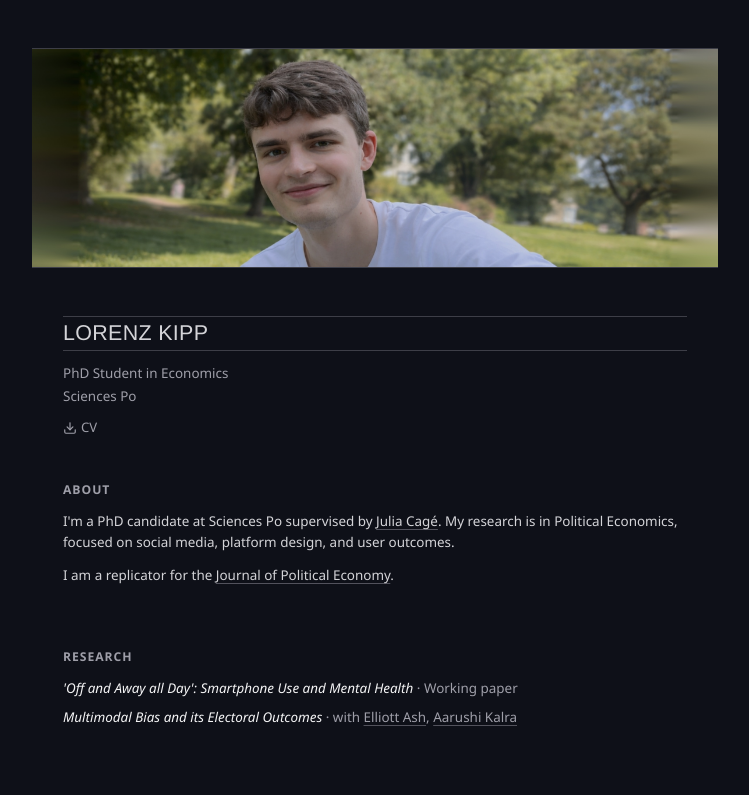
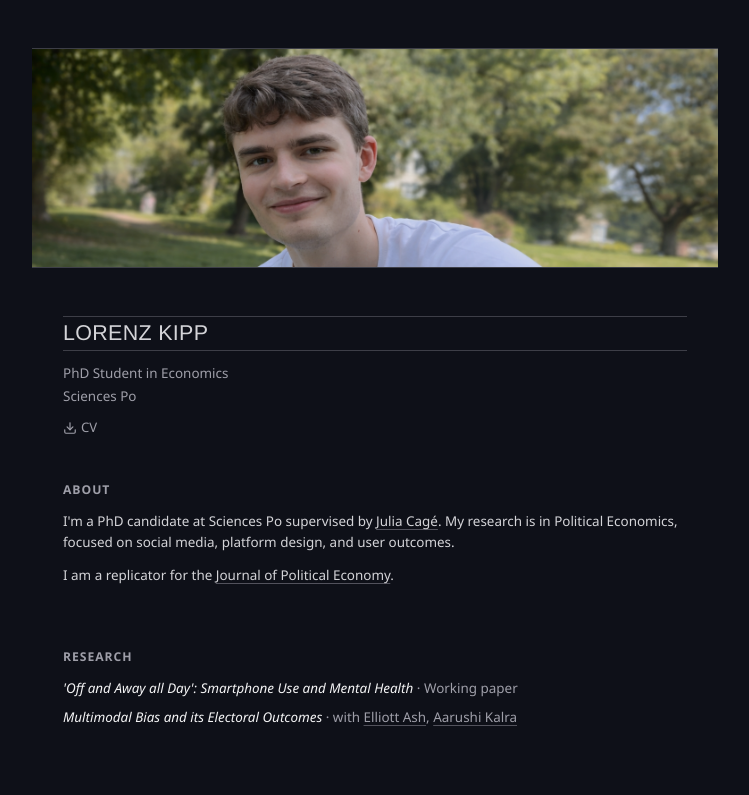
Before and after one commit to lorenzkipp/lorenzkipp.github.io, a Next.js app: page / in a window 1280 px wide. Shown: the top 795 px of the page, without its empty margins (265-1014 px from the left). Built offline with nearby package versions, Linux system fonts and the light colour scheme.

Commit message:
changed picture

```diff
--- a/app/header.tsx
+++ b/app/header.tsx
@@ -10,11 +10,11 @@ export function Header() {
       <div className="mb-12">
         <div className="relative h-55 w-[110%] -ml-[5%] overflow-hidden border-y border-zinc-400/55 dark:border-zinc-600/70">
           <Image
-            src="/more-wide-portrait.jpg"
+            src="/wide-portrait.png"
             alt="Portrait banner"
             fill
             priority
-            className="object-cover object-[60%_22%] saturate-100 brightness-90"
+            className="object-cover object-[60%_22%] saturate-100 brightness-95"
           />
         </div>
       </div>
```
Also changed, not shown: 1 other file (tests, documents, lock files or other folders).
